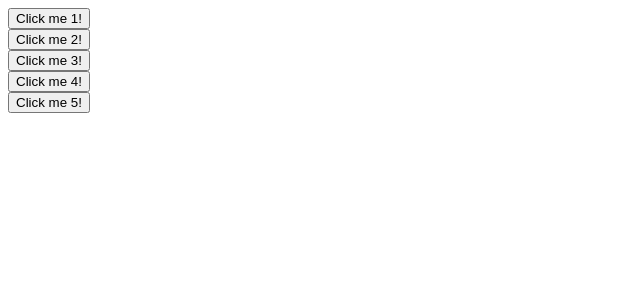
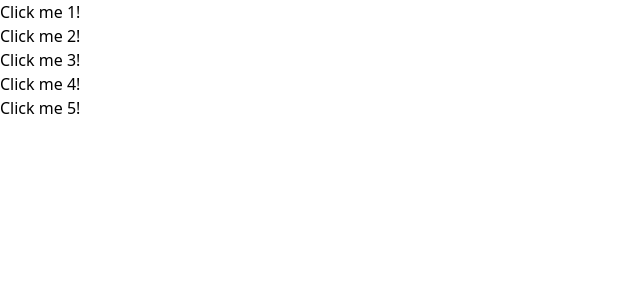
Before and after one commit to vibhavtrivedi/Comps, a React (Create React App) app: page / in a window 1280 px wide. Shown: the top 300 px of the page, without its empty margins (0-640 px from the left). Built offline with nearby package versions, Linux system fonts and the light colour scheme.

Commit message:
tailwind.css

```diff
--- a/package.json
+++ b/package.json
@@ -35,5 +35,10 @@
       "last 1 firefox version",
       "last 1 safari version"
     ]
+  },
+  "devDependencies": {
+    "autoprefixer": "^10.4.17",
+    "postcss": "^8.4.33",
+    "tailwindcss": "^3.4.1"
   }
 }
--- /dev/null
+++ b/postcss.config.js
@@ -0,0 +1,6 @@
+module.exports = {
+  plugins: {
+    tailwindcss: {},
+    autoprefixer: {},
+  },
+}
--- /dev/null
+++ b/src/index.css
@@ -0,0 +1,3 @@
+@tailwind base;
+@tailwind components;
+@tailwind utilities;
--- a/src/index.js
+++ b/src/index.js
@@ -1,6 +1,7 @@
 import React from "react";
 import ReactDOM from "react-dom/client";
 import App from "./App";
+import './index.css';
 const el = document.getElementById("root");
 const root = ReactDOM.createRoot(el);
 
--- /dev/null
+++ b/tailwind.config.js
@@ -0,0 +1,8 @@
+/** @type {import('tailwindcss').Config} */
+module.exports = {
+  content: ['./src/**/*.{js,jsx,ts,tsx}'],
+  theme: {
+    extend: {},
+  },
+  plugins: [],
+}
```
Also changed, not shown: 1 other file (tests, documents, lock files or other folders).
